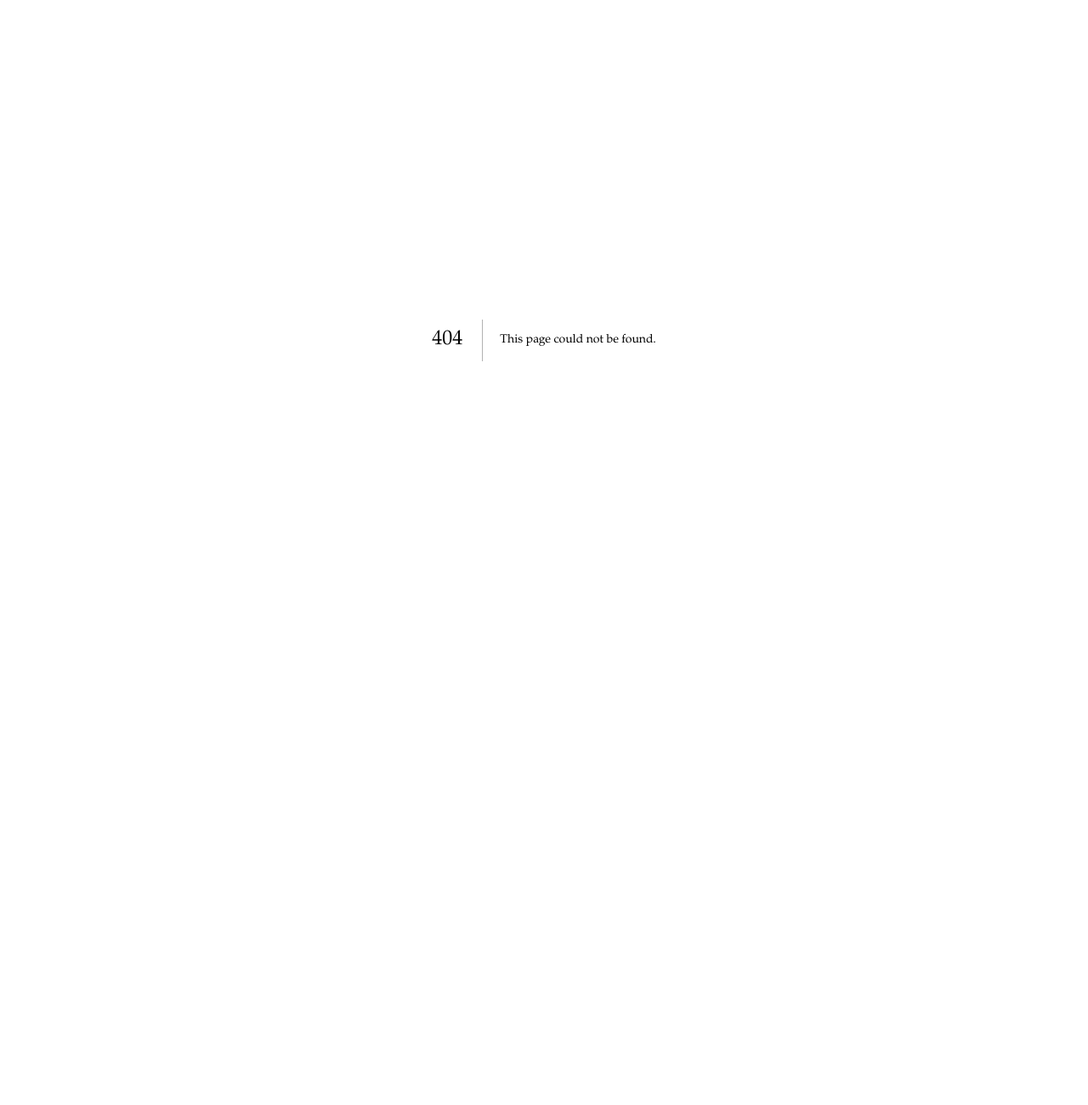
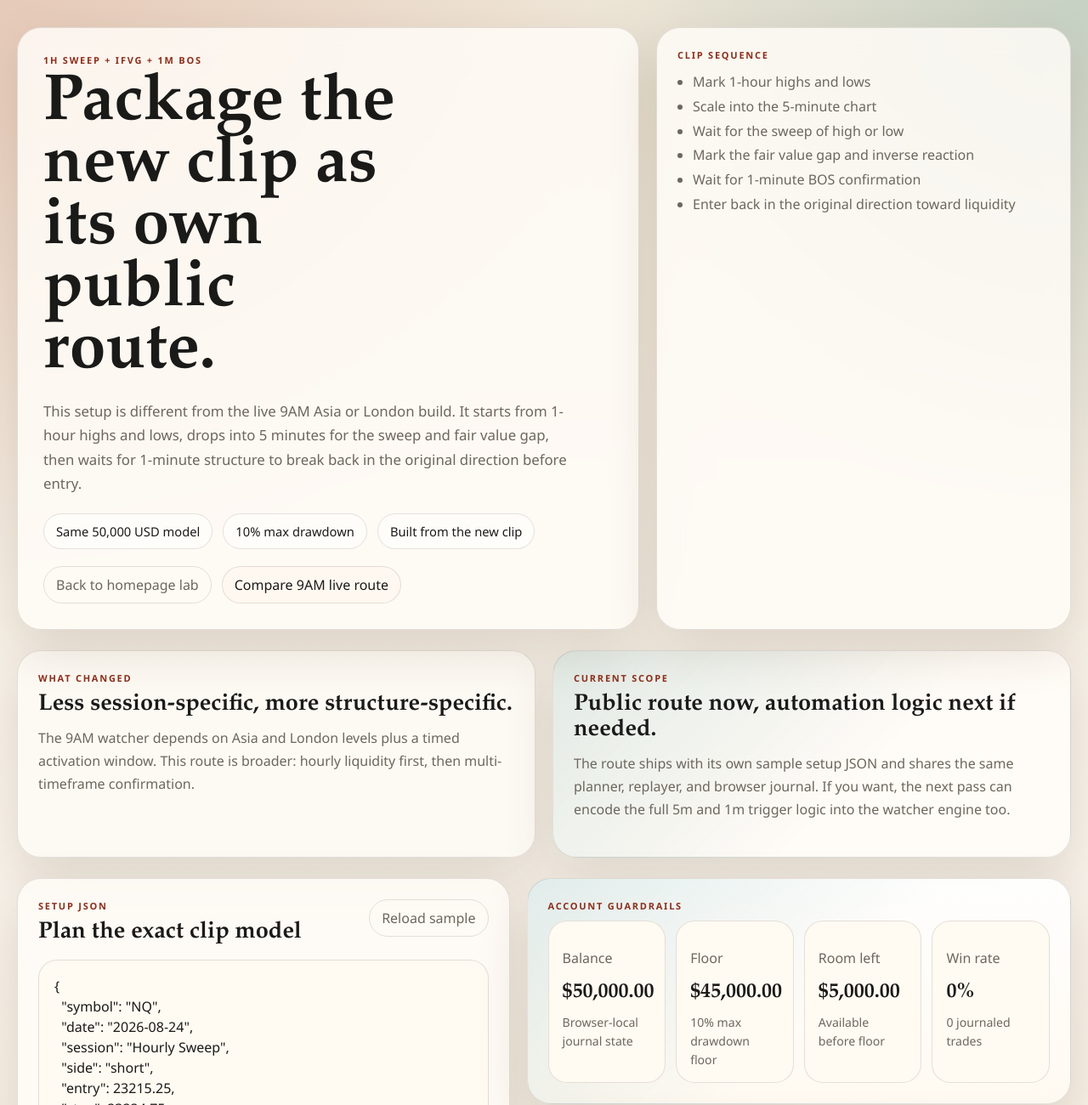
Before and after one commit to robertmckinley-alt/trading, a Next.js app: page /strategies/hourly-sweep-ifvg-bos in a window 1280 px wide. Before the commit this address had no page. Shown: the top 1300 px of the page at 85% size. Before the commit the page ends 800 px from the top, so only its background shows below. Built offline with nearby package versions, Linux system fonts and the light colour scheme.

Commit message:
Add hourly sweep strategy route

```diff
--- /dev/null
+++ b/app/strategies/hourly-sweep-ifvg-bos/page.js
@@ -0,0 +1,77 @@
+import fs from 'fs';
+import path from 'path';
+import Link from 'next/link';
+import TraderDashboard from '../../../components/trader-dashboard';
+import { normalizeConfig } from '../../../lib/trader-core.cjs';
+
+function readFile(relativePath) {
+  return fs.readFileSync(path.join(process.cwd(), relativePath), 'utf8');
+}
+
+export default function HourlySweepIfvgBosPage() {
+  const config = normalizeConfig(JSON.parse(readFile('config.json')));
+  const sampleSetup = readFile('examples/hourly-sweep-ifvg-bos.setup.json');
+  const sampleCsv = readFile('examples/sample-nq-1m.csv');
+
+  return (
+    <main className="page-shell">
+      <section className="hero-panel">
+        <div className="hero-copy">
+          <p className="eyebrow">1H Sweep + iFVG + 1M BOS</p>
+          <h1>Package the new clip as its own public route.</h1>
+          <p className="hero-lede">
+            This setup is different from the live 9AM Asia or London build. It starts from 1-hour highs and lows, drops into
+            5 minutes for the sweep and fair value gap, then waits for 1-minute structure to break back in the original direction before entry.
+          </p>
+          <div className="hero-badges">
+            <span>Same {config.startingBalanceUsd.toLocaleString()} USD model</span>
+            <span>{config.maxAccountDrawdownPercent}% max drawdown</span>
+            <span>Built from the new clip</span>
+          </div>
+          <div className="hero-actions">
+            <Link className="ghost-link" href="/">
+              Back to homepage lab
+            </Link>
+            <Link className="secondary-link" href="/strategies/live-9am-sweep">
+              Compare 9AM live route
+            </Link>
+          </div>
+        </div>
+        <div className="hero-card">
+          <p className="eyebrow">Clip sequence</p>
+          <ul className="hero-list">
+            <li>Mark 1-hour highs and lows</li>
+            <li>Scale into the 5-minute chart</li>
+            <li>Wait for the sweep of high or low</li>
+            <li>Mark the fair value gap and inverse reaction</li>
+            <li>Wait for 1-minute BOS confirmation</li>
+            <li>Enter back in the original direction toward liquidity</li>
+          </ul>
+        </div>
+      </section>
+
+      <section className="strategy-strip">
+        <article className="strategy-card">
+          <p className="eyebrow">What changed</p>
+          <h2>Less session-specific, more structure-specific.</h2>
+          <p className="strategy-copy">
+            The 9AM watcher depends on Asia and London levels plus a timed activation window. This route is broader: hourly liquidity first, then multi-timeframe confirmation.
+          </p>
+        </article>
+        <article className="strategy-card strategy-card-accent">
+          <p className="eyebrow">Current scope</p>
+          <h2>Public route now, automation logic next if needed.</h2>
+          <p className="strategy-copy">
+            The route ships with its own sample setup JSON and shares the same planner, replayer, and browser journal. If you want, the next pass can encode the full 5m and 1m trigger logic into the watcher engine too.
+          </p>
+        </article>
+      </section>
+
+      <TraderDashboard
+        initialConfig={config}
+        initialSetupText={sampleSetup}
+        initialCsvText={sampleCsv}
+      />
+    </main>
+  );
+}
--- /dev/null
+++ b/examples/hourly-sweep-ifvg-bos.setup.json
@@ -0,0 +1,26 @@
+{
+  "symbol": "NQ",
+  "date": "2026-08-24",
+  "session": "Hourly Sweep",
+  "side": "short",
+  "entry": 23215.25,
+  "stop": 23224.75,
+  "targets": [23202.75, 23195.25, 23184.75],
+  "thesis": "Mark the 1-hour highs and lows, scale into 5 minutes, wait for the sweep, mark the fair value gap, wait for the inverse gap and 1-minute BOS confirmation back in the original direction, then enter toward the next draw on liquidity.",
+  "setup": {
+    "liquiditySweep": true,
+    "reaction": "bearish",
+    "marketStructureShift": true,
+    "cisd": false,
+    "displacement": true,
+    "entryModel": "hourly-sweep-ifvg-bos",
+    "gapType": "ifvg",
+    "entryTimeframe": "M1",
+    "referenceSessions": ["hourly-high-low", "five-minute-fvg"],
+    "stopPlacement": "swing-high",
+    "higherTimeframeBias": "intraday-bearish-reversal",
+    "liquidityPool": "one-hour-high",
+    "liquidityLabel": "1H high sweep",
+    "drawOnLiquidity": ["intraday-sell-side", "range-low", "prior-lows"]
+  }
+}
```
Also changed, not shown: app/page.js (+13 -0 lines).
